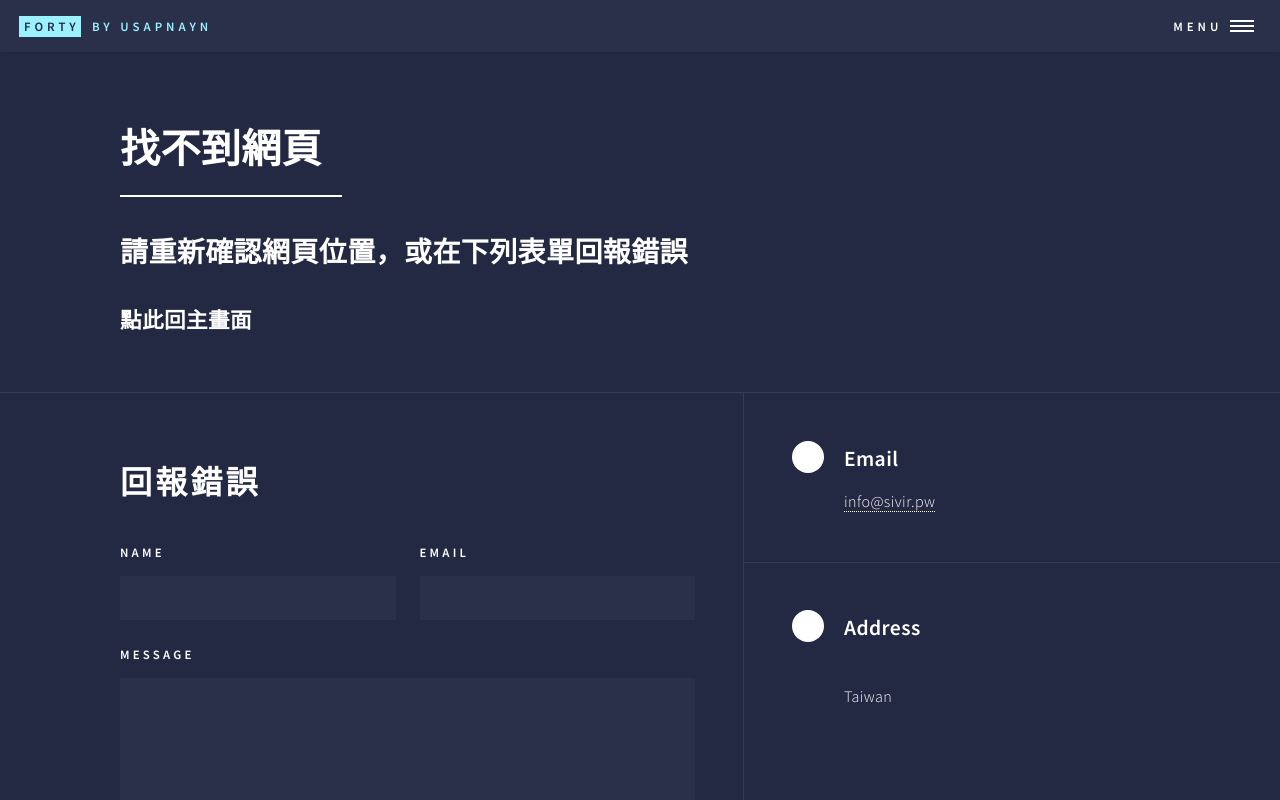
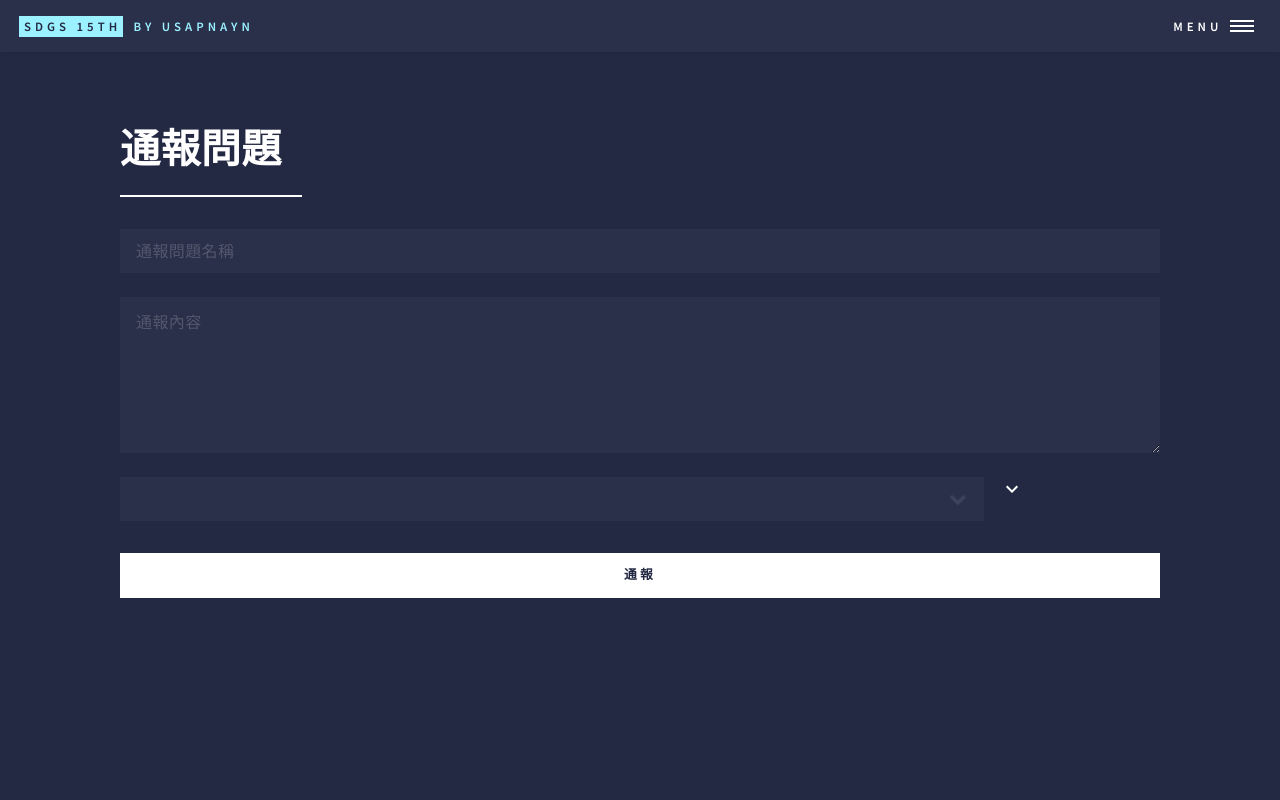
Before and after one commit to milliax/hackthon, a Next.js app: page /report in a window 1280 px wide. Before the commit this address had no page. Shown: the top 800 px of the page. Built offline with nearby package versions, Linux system fonts and the light colour scheme; a web font is replaced by a local one.

Commit message:
add report feature

```diff
--- a/component/Title.js
+++ b/component/Title.js
@@ -5,10 +5,10 @@ export default function Title(props) {
     return (
         <>
             <Head>
-                <title key="title">{props.title} - Life on Land</title>
+                <title key="title">{props.title} - SDGs 15th</title>
             </Head>
             <header id="header">
-                <a href="/" className="logo"><strong>Forty</strong> <span>By usapnayn</span></a>
+                <a href="/" className="logo"><strong>SDGs 15th</strong> <span>By usapnayn</span></a>
                 <nav>
                     <a href="#menu">Menu</a>
                 </nav>
--- a/package.json
+++ b/package.json
@@ -11,6 +11,7 @@
   "dependencies": {
     "@material-ui/core": "^4.12.1",
     "@material-ui/icons": "^4.11.2",
+    "@material-ui/lab": "^4.0.0-alpha.60",
     "google-map-react": "^2.1.10",
     "next": "11.0.1",
     "react": "17.0.2",
--- /dev/null
+++ b/pages/report.js
@@ -0,0 +1,176 @@
+import Title from "../component/Title";
+import Head from "next/head";
+import GoogleMap from 'google-map-react'
+import {useState} from "react";
+import EditLocationIcon from '@material-ui/icons/EditLocation';
+import Swal from "sweetalert2";
+import {
+    Box,
+    Card, CardContent,
+    CardHeader,
+    Chip,
+    Collapse, Grid,
+    IconButton,
+    LinearProgress,
+    makeStyles,
+    Paper,
+    TextField
+} from "@material-ui/core";
+import Autocomplete from '@material-ui/lab/Autocomplete';
+import AddIcon from '@material-ui/icons/Add';
+import ExpandMoreIcon from '@material-ui/icons/ExpandMore';
+
+export default function Report() {
+    const [name, setName] = useState('')
+    const [content, setContent] = useState('')
+    const [loading, setLoading] = useState(false)
+    const [categories, setCategories] = useState([
+        {id:1 ,name:"Web"},
+        {id:2 ,name:"C++"},
+        {id:3 ,name:"++C"},
+        {id:4 ,name:"JS"},
+        {id:5 ,name:"FQN"},
+        {id:6 ,name:"LCS"}
+    ])
+    const [categoriesSelectedData, setCategoriesSelectedData] = useState([])
+    const [categoryExpanded, setCategoryExpanded] = useState(false)
+
+    async function Send(){
+        try{
+            setLoading(true)
+            const res = await fetch(`${process.env.NEXT_PUBLIC_ENDPOINT}/posts`,{
+                method: 'POST',
+                headers: {
+                    'Accept': 'application/json',
+                    'Content-Type': 'application/json'
+                },body: JSON.stringify({
+                    name,
+                    content
+                })
+            })
+            const response = await res.json()
+            setLoading(false)
+            console.log(response)
+        }catch(err){
+            Swal.fire({
+                icon: 'error',
+                title: 'Oops...',
+                text: err
+            })
+        }
+    }
+
+    function handleAdd(e){
+        setCategories((prev)=>{
+            return prev.filter((x)=>{
+                return x.id !== e.id
+            })
+        })
+        setCategoriesSelectedData((prev)=>{
+            return [
+                ...prev,
+                e
+            ]
+        })
+    }
+
+    function ShowCategories(props){
+        const useStyles = makeStyles((theme) => ({
+            root: {
+                display: 'flex',
+                justifyContent: 'center',
+                flexWrap: 'wrap',
+                listStyle: 'none',
+                padding: theme.spacing(0.5),
+                margin: 0,
+            },
+            chip: {
+                margin: theme.spacing(0.5),
+            },
+        }));
+        const classes = useStyles();
+        let arr = []
+        for(let cat of props.categories){
+            arr.push(
+                <li key={cat.id}>
+                    <Chip
+                        label={cat.name}
+                        onDelete={e=>handleAdd(cat)}
+                        deleteIcon={<AddIcon/>}
+                        key={cat.id}
+                    />
+                </li>
+            )
+        }
+        return (
+            <Paper component="ul" className={classes.root}>
+                {arr}
+            </Paper>
+        )
+    }
+
+    function SelectedCategories(props){
+        let arr = []
+        for(let cat of props.categories){
+            arr.push(
+                <option value={cat.id} >{cat.name}</option>
+            )
+        }
+        return arr
+    }
+
+    return (
+        <div id="wrapper">
+            <LinearProgress hidden={!loading}/>
+            <Title title="通報問題"/>
+            <div id="main" className="alt">
+                <section id="one">
+                    <div className="inner">
+                        <header className="major">
+                            <h1>通報問題</h1>
+                        </header>
+                        <div style={{height: '100vh', width: '100%'}}>
+                            <form onSubmit={event => {
+                                event.preventDefault()
+                                Send()
+                            }}>
+                                <div className="row gtr-uniform">
+                                    <div className="col-12">
+                                        <input type="text"
+                                               value={name}
+                                               onChange={e =>{setName(e.target.value)}}
+                                               placeholder="通報問題名稱"/>
+                                    </div>
+                                    <div className="col-12">
+                                        <textarea value={content} onChange={e =>{setContent(e.target.value)}} placeholder="通報內容" rows={5}/>
+                                    </div>
+
+                                    <div className={"col-12"}>
+                                        <Grid container spacing={2} justifyContent="space-between">
+                                            <Grid item xs={10}>
+                                                <select multiple className={"ml-2 w-100"}>
+                                                    <SelectedCategories categories={categoriesSelectedData} />
+                                                </select>
+                                            </Grid>
+                                            <Grid item xs={2} justifyContent="center">
+                                                <ExpandMoreIcon onClick={()=>setCategoryExpanded(!categoryExpanded)}/>
+                                            </Grid>
+                                        </Grid>
+                                        <Collapse in={categoryExpanded} timeout="auto" unmountOnExit>
+                                            <CardContent>
+                                                <ShowCategories categories={categories}/>
+                                            </CardContent>
+                                        </Collapse>
+                                    </div>
+                                    <div className="col-12">
+                                        <button type="submit" className="primary" style={{width: "100%"}}>通報</button>
+                                    </div>
+                                </div>
+                            </form>
+                        </div>
+                    </div>
+                </section>
+            </div>
+        </div>
+    )
+}
```
